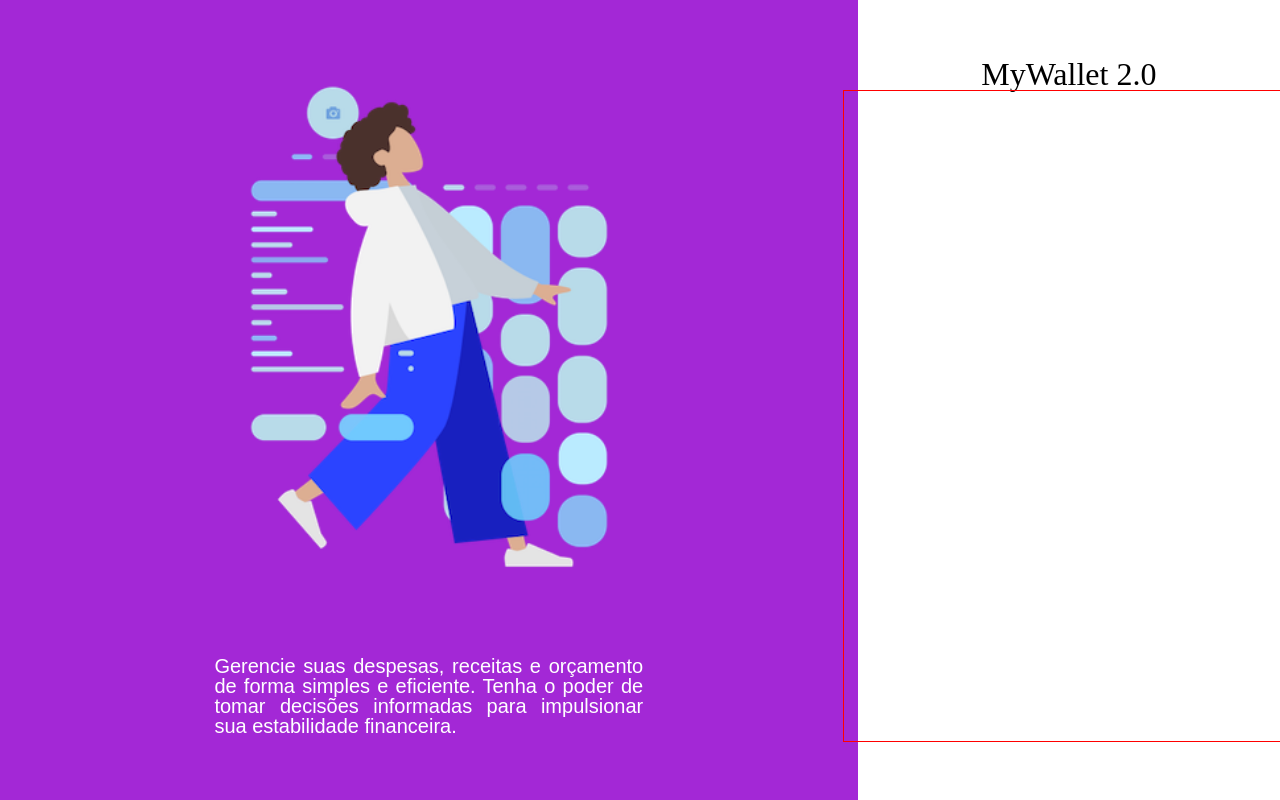
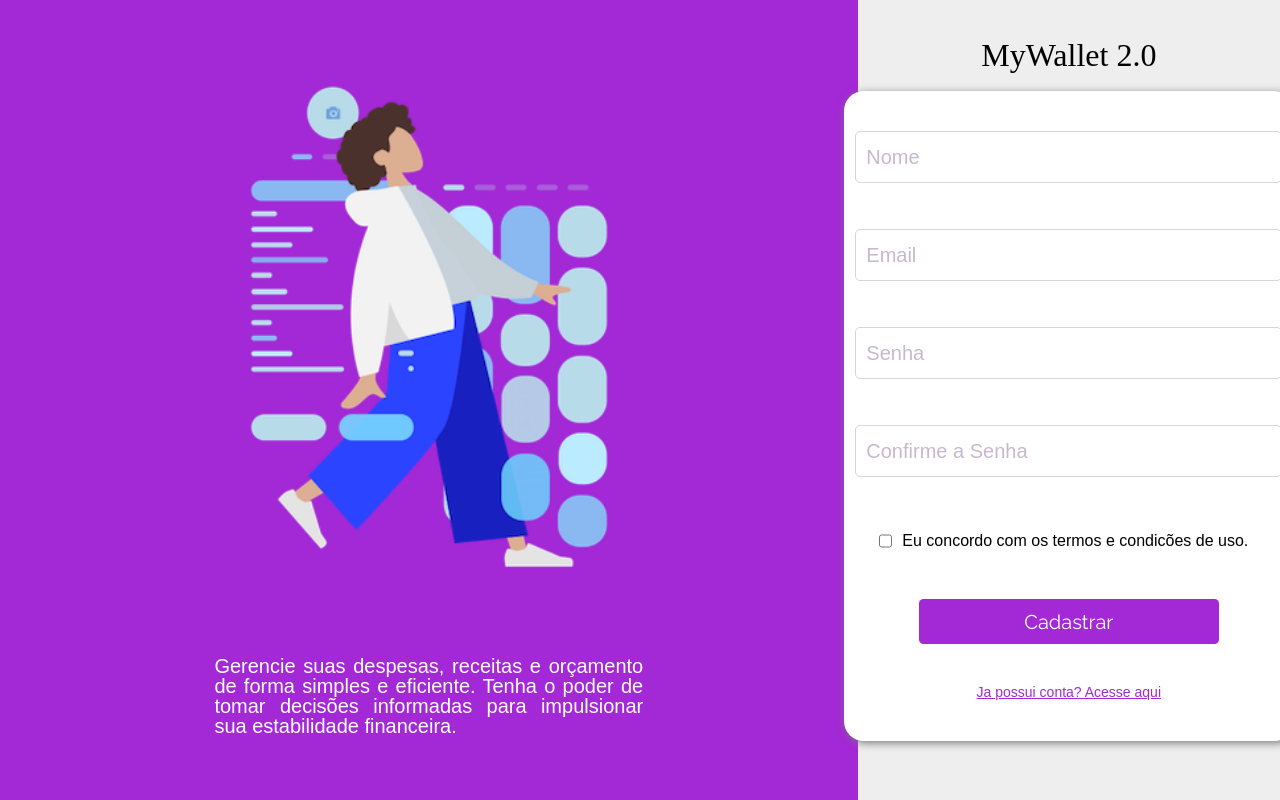
Before and after one commit to RenatoGFerreira/myWallet2.0, a React (Vite) app: page /signup in a window 1280 px wide. Built offline with nearby package versions, Linux system fonts and the light colour scheme; a web font is replaced by a local one.

Commit message:
create:signup box

```diff
--- a/package.json
+++ b/package.json
@@ -12,6 +12,7 @@
   "dependencies": {
     "react": "^18.2.0",
     "react-dom": "^18.2.0",
+    "react-loader-spinner": "^6.1.6",
     "react-router-dom": "^6.21.1",
     "styled-components": "^6.1.6"
   },
--- /dev/null
+++ b/src/components/StyledButton.jsx
@@ -0,0 +1,20 @@
+import styled from "styled-components";
+
+export const StyledButton = styled.button`
+width: 300px;
+height: 45px;
+display: flex;
+align-items: center;
+justify-content: center;
+border: none;
+border-radius: 4.5px;
+cursor: pointer;
+pointer-events: ${(props) => props.disabled ? "none" : "all"};
+  opacity: ${(props) => props.disabled ? 0.7 : 1};
+  font-size: 20px;
+  line-height: 26px;
+  text-align: center;
+  background: #a328d6;
+  color: #FFFFFF;
+
+`
--- /dev/null
+++ b/src/components/StyledInput.jsx
@@ -0,0 +1,19 @@
+import styled from "styled-components"
+
+export const StyledInput = styled.input`
+  width: 90%;
+  height: 30px;
+  margin-bottom: 6px;
+  padding: 10px;
+  border: 1px solid #D5D5D5;
+  border-radius: 5px;
+  font-size: 20px;
+  line-height: 25px;
+  pointer-events: ${(props) => props.disabled ? "none" : "all"};
+  background-color: ${(props) => props.disabled ? "#F2F2F2" : "#FFFFFF"};
+  color: ${(props) => props.disabled ? "#AFAFAF" : "#666666"};
+
+  &::placeholder{
+    color: #c8b8ce;
+  }
+`
--- /dev/null
+++ b/src/components/StyledLink.jsx
@@ -0,0 +1,9 @@
+import styled from "styled-components"
+import { Link } from "react-router-dom"
+
+export const StyledLink = styled(Link)`
+    font-size: 14px;
+    line-height: 17px;
+    text-decoration: underline;
+    color: #a328d6;
+`
--- a/src/pages/SignUp/SignUp.jsx
+++ b/src/pages/SignUp/SignUp.jsx
@@ -1,8 +1,15 @@
-import { ScreenContainer, LeftContainer, RightContainer, LoginContainer } from "./Style";
+import { ScreenContainer, LeftContainer, RightContainer, LoginContainer, TermsContainer } from "./Style";
 import peaceful from "../../assets/img/peaceful.png"
 import LogoMyWallet from "../../components/LogoMyWallet";
+import { StyledInput } from "../../components/StyledInput";
+import { StyledButton } from "../../components/StyledButton"
+import { StyledLink } from "../../components/StyledLink"
+import { ThreeDots } from "react-loader-spinner"
+import { useState } from "react";
 
 export default function SignUp() {
+    const [isLoading] = useState(false)
+
     return (
         <ScreenContainer>
             <LeftContainer>
@@ -14,8 +21,24 @@ export default function SignUp() {
             <RightContainer>
                 <LogoMyWallet />
                 <LoginContainer>
-
-
+                    <StyledInput placeholder="Nome" />
+                    <StyledInput placeholder="Email"/>
+                    <StyledInput placeholder="Senha"/>
+                    <StyledInput placeholder="Confirme a Senha"/>
+                    <TermsContainer>
+                        <input type="checkbox" />
+                        <span>Eu concordo com os termos e condicões de uso.</span>
+                    </TermsContainer>
+                    <StyledButton disabled={isLoading}>
+                        {isLoading ? (
+                            <ThreeDots width={50} height={50} color="#fff" />
+                        ) : (
+                            "Cadastrar"
+                        )}
+                    </StyledButton>
+                    <StyledLink to="/">
+                        Ja possui conta? Acesse aqui
+                    </StyledLink>
                 </LoginContainer>
             </RightContainer>
         </ScreenContainer>
--- a/src/pages/SignUp/Style.jsx
+++ b/src/pages/SignUp/Style.jsx
@@ -24,7 +24,7 @@ export const LeftContainer = styled.div`
     }
 `
 export const RightContainer = styled.div`
-    background-color: white;
+    background-color: #eee;
     height: 100vh;
     width: 33%;
     display: flex;
@@ -32,9 +32,23 @@ export const RightContainer = styled.div`
     align-items: center;
     justify-content: center;
 `
-
 export const LoginContainer = styled.div`
-    border: 1px solid red;
+    margin: 20px;
     width: 450px;
     height: 650px;
+    border-radius: 20px;
+    background: #fff;
+    display: flex;
+    flex-direction: column;
+    align-items: center;
+    justify-content: space-evenly;
+    box-shadow: 2px 2px 8px #7a7979;
 `
+export const TermsContainer = styled.div`
+    display: flex;
+    flex-direction: row;
+
+    &>span{
+        margin: 10px;
+    }
+`
```
Also changed, not shown: src/components/StyleTitle.jsx (added, +10 -0 lines), src/components/StyledForm.jsx (added, +9 -0 lines), src/components/StyledSubtitle.jsx (added, +11 -0 lines), 1 other file (tests, documents, lock files or other folders).
